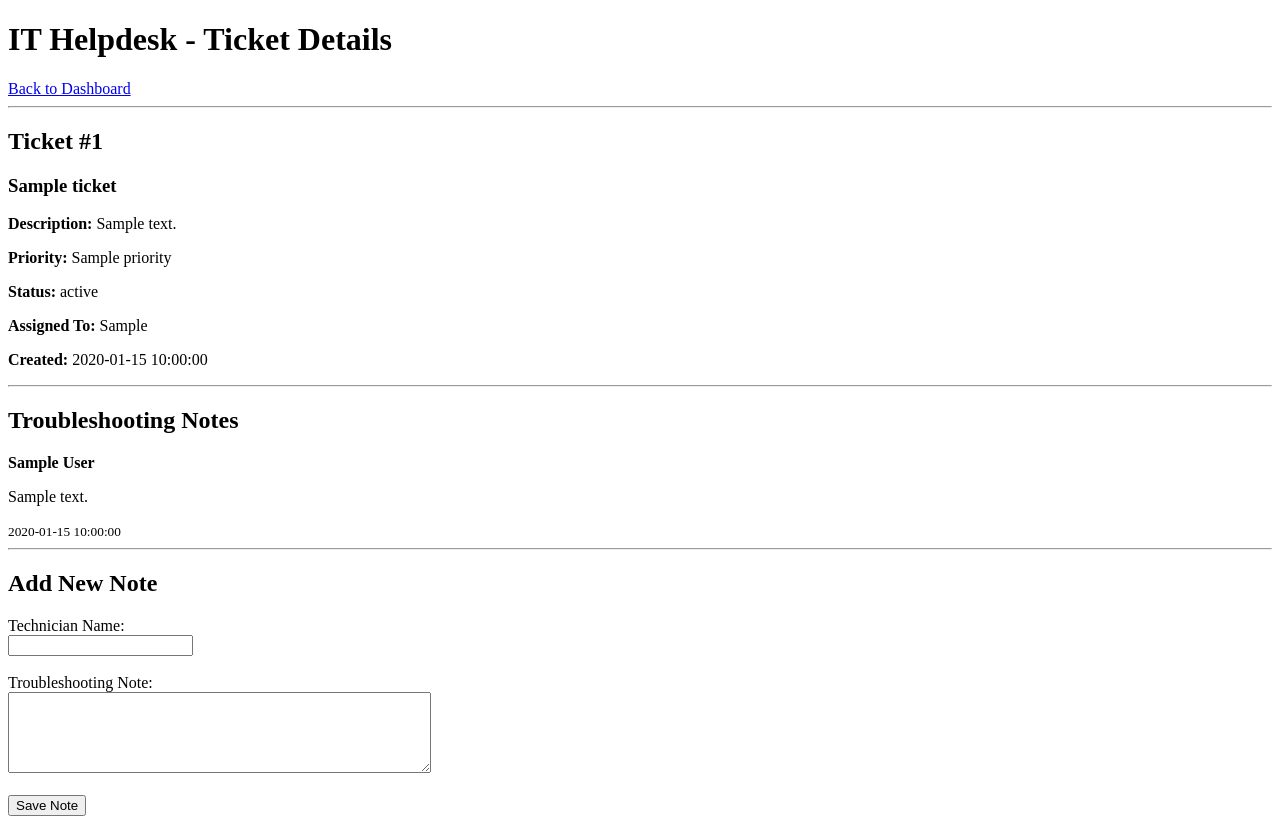
After one commit to Venil-Chand/it-helpdesk-ticketing-system, a Flask app: template templates/ticket_detail.html in a window 1280 px wide. The commit adds this page. Run offline with Flask 3, Linux system fonts and the light colour scheme; the template is opened without the code that fills it: most values are stand-ins (such as "Sample title", 1, 10 or a date in 2020).

Commit message:
Add ticket details, troubleshooting notes and dashboard improvements

```diff
--- a/app.py
+++ b/app.py
@@ -3,10 +3,10 @@
 # Main Flask Application
 
 # Import Flask tools
-from flask import Flask, render_template, request, redirect, url_for
+from flask import Flask, render_template, request, redirect, url_for, abort
 
 # Import database functions
-from database import get_tickets, add_ticket, update_ticket_status, assign_ticket
+from database import get_tickets, add_ticket, update_ticket_status, assign_ticket, get_ticket, add_comment, get_comments
 
 # Create the Flask application
 app = Flask(__name__)
@@ -139,3 +139,56 @@ def assign_technician(ticket_id):
 
     # Return to the tickets dashboard
     return redirect(url_for("tickets"))
+
+
+
+
+
+# Display the details of a specific ticket
+@app.route("/tickets/<int:ticket_id>", methods=["GET", "POST"])
+def ticket_detail(ticket_id):
+
+    # Retrieve the selected ticket from SQLite
+    ticket = get_ticket(ticket_id)
+
+    # Show a 404 error if the ticket does not exist
+    if ticket is None:
+        abort(404)
+
+    error = None
+
+    # Check whether a technician submitted a comment
+    if request.method == "POST":
+
+        # Retrieve information from the HTML form
+        author = request.form.get("author", "").strip()
+        note = request.form.get("note", "").strip()
+
+        # Validate the submitted information
+        if (
+            not author
+            or not note
+            or len(author) > 80
+            or len(note) > 2000
+        ):
+            error = "Please enter valid comment details."
+
+        else:
+            # Save the comment into SQLite
+            add_comment(ticket_id, author, note)
+
+            # Redirect to prevent duplicate submissions
+            return redirect(
+                url_for("ticket_detail", ticket_id=ticket_id)
+            )
+
+    # Retrieve all comments for this ticket
+    comments = get_comments(ticket_id)
+
+    # Display the ticket details webpage
+    return render_template(
+        "ticket_detail.html",
+        ticket=ticket,
+        comments=comments,
+        error=error
+    )
--- /dev/null
+++ b/templates/ticket_detail.html
@@ -0,0 +1,117 @@
+
+<!DOCTYPE html>
+<html lang="en">
+
+<head>
+    <meta charset="UTF-8">
+    <title>Ticket Details</title>
+</head>
+
+<body>
+
+    <h1>IT Helpdesk - Ticket Details</h1>
+
+    <a href="{{ url_for('tickets') }}">
+        Back to Dashboard
+    </a>
+
+    <hr>
+
+    <h2>Ticket #{{ ticket["id"] }}</h2>
+
+    <h3>{{ ticket["title"] }}</h3>
+
+    <p>
+        <strong>Description:</strong>
+        {{ ticket["description"] }}
+    </p>
+
+    <p>
+        <strong>Priority:</strong>
+        {{ ticket["priority"] }}
+    </p>
+
+    <p>
+        <strong>Status:</strong>
+        {{ ticket["status"] }}
+    </p>
+
+    <p>
+        <strong>Assigned To:</strong>
+        {{ ticket["assigned_to"] or "Unassigned" }}
+    </p>
+
+    <p>
+        <strong>Created:</strong>
+        {{ ticket["created_at"] }}
+    </p>
+
+    <hr>
+
+    <h2>Troubleshooting Notes</h2>
+
+    {% if comments %}
+
+        {% for comment in comments %}
+
+            <div>
+                <p>
+                    <strong>{{ comment["author"] }}</strong>
+                </p>
+
+                <p>{{ comment["note"] }}</p>
+
+                <small>{{ comment["created_at"] }}</small>
+            </div>
+
+            <hr>
+
+        {% endfor %}
+
+    {% else %}
+
+        <p>No troubleshooting notes yet.</p>
+
+    {% endif %}
+
+    <h2>Add New Note</h2>
+
+    {% if error %}
+        <p style="color: red;">{{ error }}</p>
+    {% endif %}
+
+    <form method="POST">
+
+        <label for="author">Technician Name:</label>
+        <br>
+
+        <input
+            type="text"
+            id="author"
+            name="author"
+            maxlength="80"
+            required
+        >
+
+        <br><br>
+
+        <label for="note">Troubleshooting Note:</label>
+        <br>
+
+        <textarea
+            id="note"
+            name="note"
+            rows="5"
+            cols="50"
+            maxlength="2000"
+            required
+        ></textarea>
+
+        <br><br>
+
+        <button type="submit">Save Note</button>
+
+    </form>
+
+</body>
+</html>
```
Also changed, not shown: database.py (+96 -0 lines), templates/index.html (+10 -8 lines).
